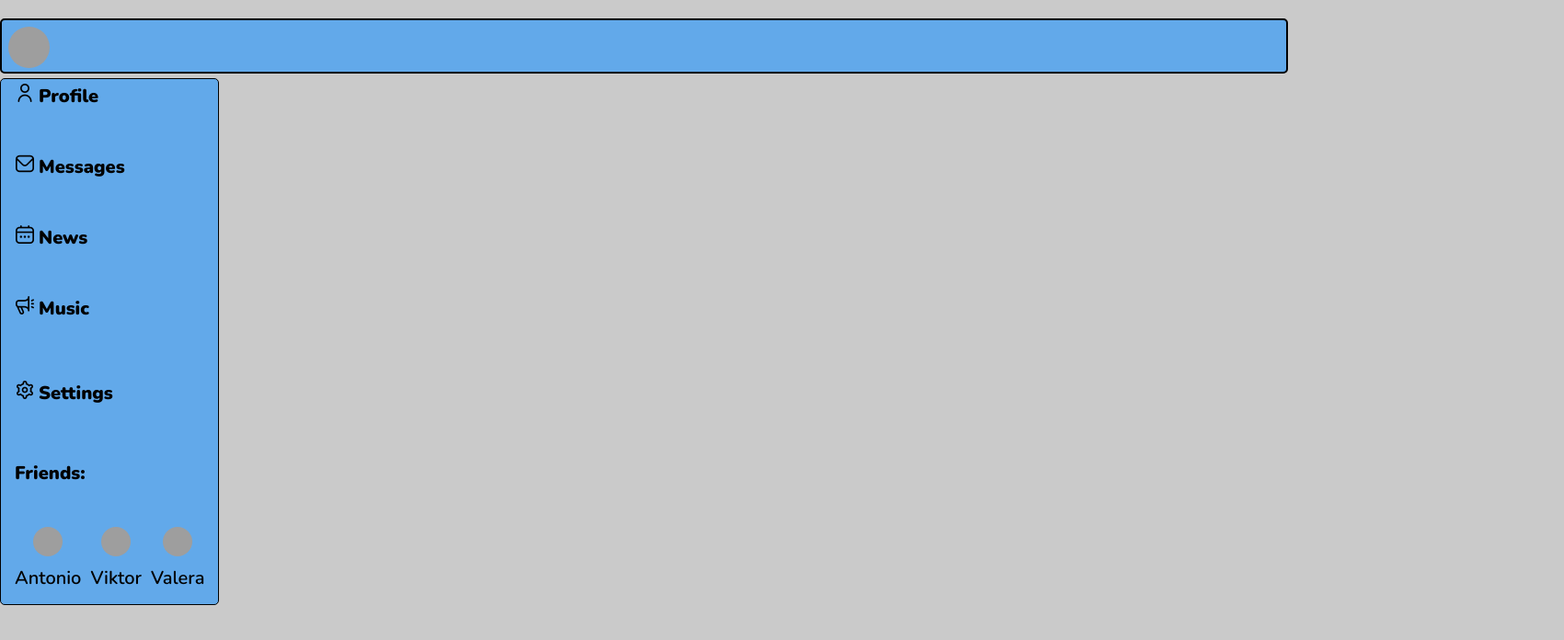
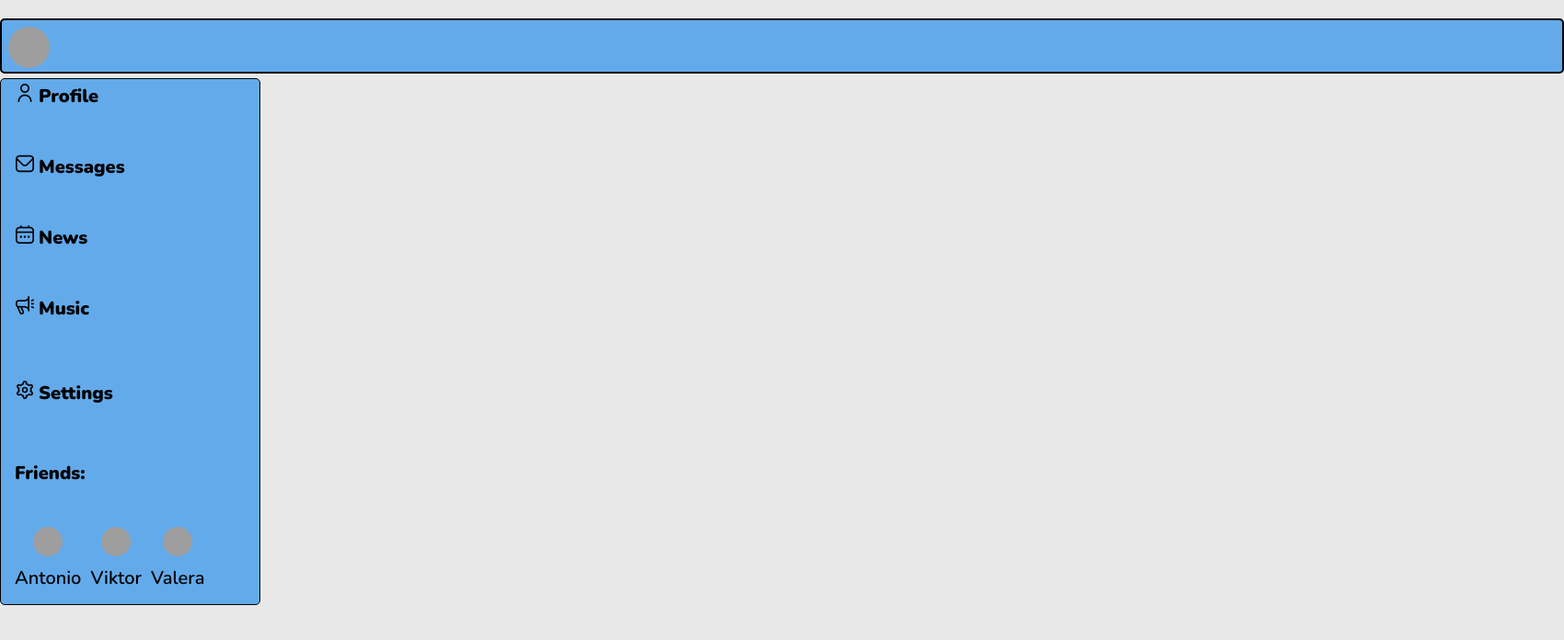
Before and after one commit to AntonKrivelo/ReactSAMURAI, a React (Create React App) app: page / in a window 1280 px wide. Shown: the top 696 px of the page at 92% size, 1700 px wide, since content can reach past the window. Built offline with nearby package versions, Linux system fonts and the light colour scheme; grey boxes are pictures that could not be loaded.

Commit message:
37 store,state

```diff
--- a/src/App.css
+++ b/src/App.css
@@ -1,10 +1,10 @@
 html {
-  background-color: rgba(189, 189, 189, 0.788);
+  background-color: rgba(226, 226, 226, 0.788);
 }
 
 .app-wrapper {
   display: grid;
-  width: 1400px;
+  width: 1700px;
   margin: 0 auto;
   grid-template-rows: 60px 1fr;
   grid-template-columns: 2fr 10fr;
```
